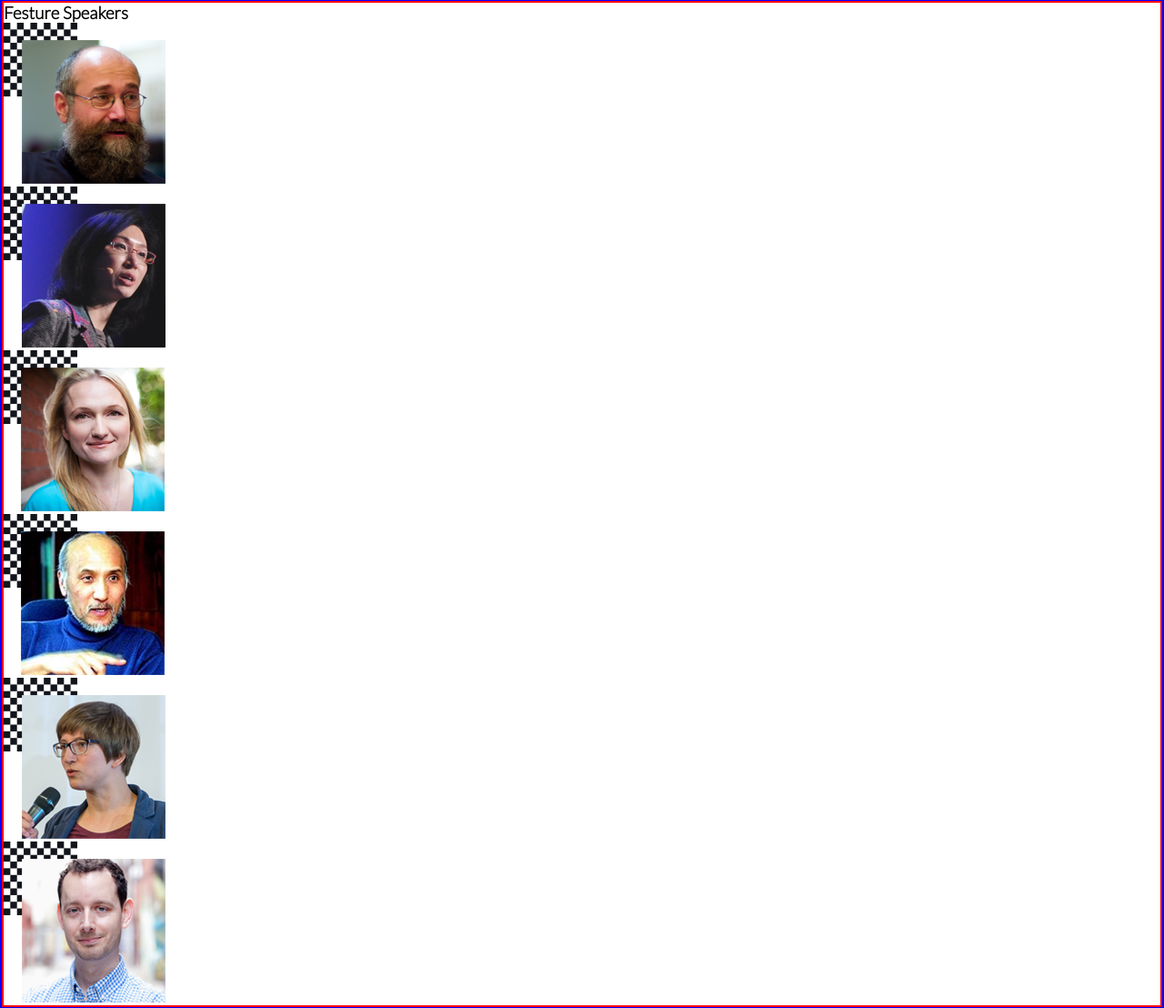
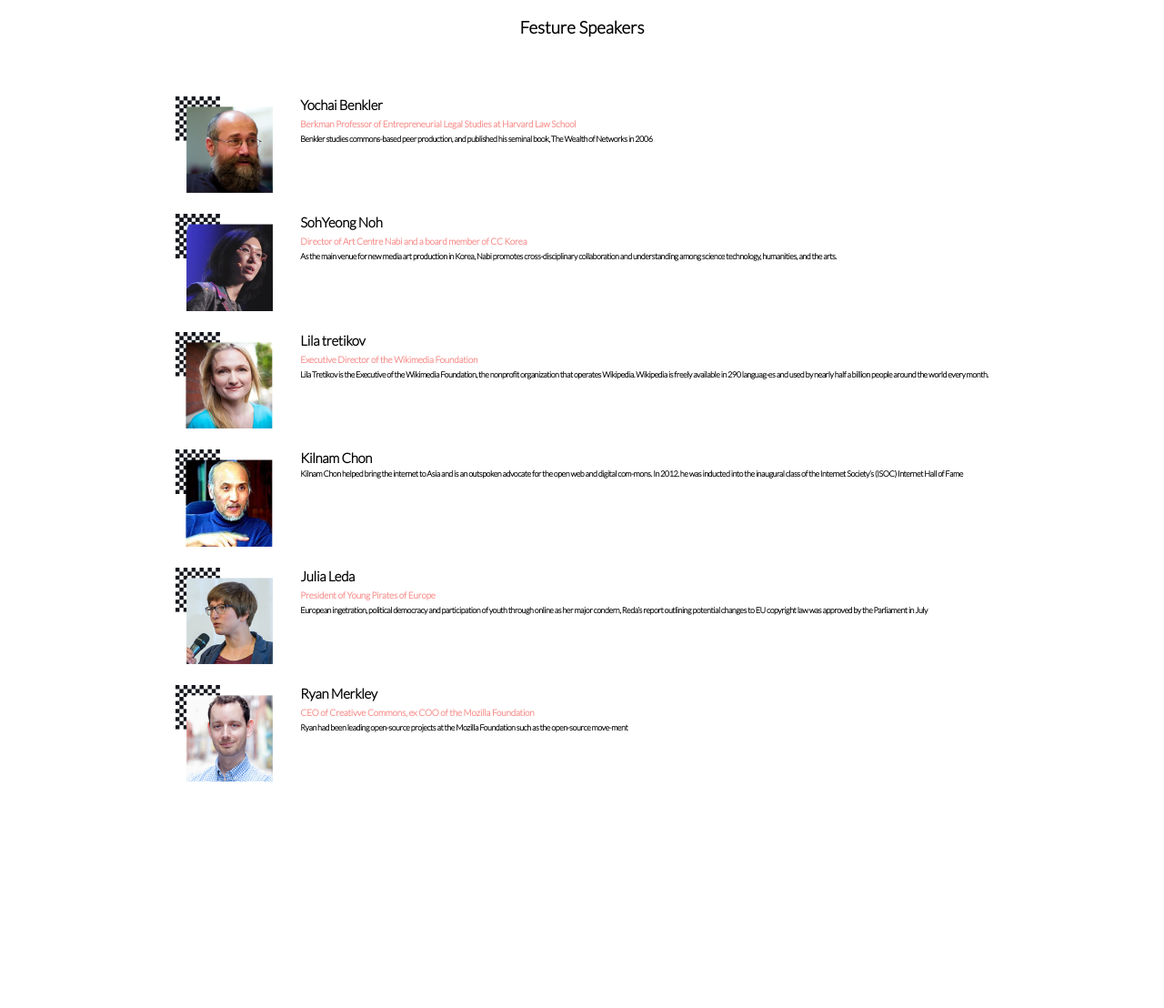
Before and after one commit to enocol/capstone-project, a plain HTML site: page index.html in a window 1280 px wide. Shown: the part 1026-2134 px from the top of the page at 91% size. After the commit the page ends 1923 px from the top, so only its background shows below. Drawn offline with Linux system fonts and the light colour scheme.

Commit message:
Edit speakers.js and styles.css

```diff
--- a/html.js
+++ b/html.js
@@ -75,5 +75,3 @@ item3.append(spdiv3, sp3);
 item4.append(spdiv4, sp4);
 item5.append(spdiv5, sp5);
 item6.append(spdiv6, sp6);
-
-const speaker1 = document.querySelector(".speaker1");
--- a/speakers.js
+++ b/speakers.js
@@ -43,57 +43,75 @@ const obj = {
 const h41 = document.createElement("h4");
 const span1 = document.createElement("span");
 const p1 = document.createElement("p");
+h41.className = "h41 name";
+span1.className = "span1 title ";
+p1.className = "p1 role";
 
 const h42 = document.createElement("h4");
 const span2 = document.createElement("span");
 const p2 = document.createElement("p");
+h42.className = "h42 name";
+span2.className = "span2 title ";
+p2.className = "p2 role";
 
 const h43 = document.createElement("h4");
 const span3 = document.createElement("span");
 const p3 = document.createElement("p");
+h43.className = "h43 name";
+span3.className = "span3 title ";
+p3.className = "p3 role";
 
 const h44 = document.createElement("h4");
 const span4 = document.createElement("span");
 const p4 = document.createElement("p");
+h44.className = "h44 name";
+span4.className = "span4 title ";
+p4.className = "p4 role";
 
 const h45 = document.createElement("h4");
 const span5 = document.createElement("span");
 const p5 = document.createElement("p");
+h45.className = "h45 name";
+span5.className = "span5 title ";
+p5.className = "p5 role";
 
 const h46 = document.createElement("h4");
 const span6 = document.createElement("span");
 const p6 = document.createElement("p");
+h46.className = "h46 name";
+span6.className = "span6 title ";
+p6.className = "p6 role";
 
 const heading = document.querySelector(".h3");
 heading.innerText = obj.heading;
 
 const img1 = document.querySelector(".image1");
-img1.innerHTML = `<img src="" alt="" class="picture1">`;
+img1.innerHTML = `<img src="" alt="" class="picture1 picture">`;
 const picture1 = document.querySelector(".picture1");
 picture1.src = obj.speakers[0].img;
 
 const img2 = document.querySelector(".image2");
-img2.innerHTML = `<img src="" alt="" class="picture2">`;
+img2.innerHTML = `<img src="" alt="" class="picture2 picture">`;
 const picture2 = document.querySelector(".picture2");
 picture2.src = obj.speakers[1].img;
 
 const img3 = document.querySelector(".image3");
-img3.innerHTML = `<img src="" alt="" class="picture3">`;
+img3.innerHTML = `<img src="" alt="" class="picture3 picture">`;
 const picture3 = document.querySelector(".picture3");
 picture3.src = obj.speakers[2].img;
 
 const img4 = document.querySelector(".image4");
-img4.innerHTML = `<img src="" alt="" class="picture4">`;
+img4.innerHTML = `<img src="" alt="" class="picture4 picture">`;
 const picture4 = document.querySelector(".picture4");
 picture4.src = obj.speakers[3].img;
 
 const img5 = document.querySelector(".image5");
-img5.innerHTML = `<img src="" alt="" class="picture5">`;
+img5.innerHTML = `<img src="" alt="" class="picture5 picture">`;
 const picture5 = document.querySelector(".picture5");
 picture5.src = obj.speakers[4].img;
 
 const img6 = document.querySelector(".image6");
-img6.innerHTML = `<img src="" alt="" class="picture6">`;
+img6.innerHTML = `<img src="" alt="" class="picture6 picture">`;
 const picture6 = document.querySelector(".picture6");
 console.log("picture6", picture6);
 picture6.src = obj.speakers[5].img;
@@ -106,7 +124,49 @@ const content5 = document.querySelector(".content5");
 const content6 = document.querySelector(".content6");
 content1.append(h41, span1, p1);
 content2.append(h42, span2, p2);
-content3.append(h43, span3, p2);
+content3.append(h43, span3, p3);
 content4.append(h44, span4, p4);
 content5.append(h45, span5, p5);
 content6.append(h46, span6, p6);
+
+const name1 = document.querySelector(".h41");
+const name2 = document.querySelector(".h42");
+const name3 = document.querySelector(".h43");
+const name4 = document.querySelector(".h44");
+const name5 = document.querySelector(".h45");
+const name6 = document.querySelector(".h46");
+
+name1.innerText = obj.speakers[0].name;
+name2.innerText = obj.speakers[1].name;
+name3.innerText = obj.speakers[2].name;
+name4.innerText = obj.speakers[3].name;
+name5.innerText = obj.speakers[4].name;
+name6.innerText = obj.speakers[5].name;
+
+const title1 = document.querySelector(".span1");
+const title2 = document.querySelector(".span2");
+const title3 = document.querySelector(".span3");
+const title4 = document.querySelector(".span4");
+const title5 = document.querySelector(".span5");
+const title6 = document.querySelector(".span6");
+
+title1.innerText = obj.speakers[0].title;
+title2.innerText = obj.speakers[1].title;
+title3.innerText = obj.speakers[2].title;
+title4.innerText = obj.speakers[3].title;
+title5.innerText = obj.speakers[4].title;
+title6.innerText = obj.speakers[5].title;
+
+const role1 = document.querySelector(".p1");
+const role2 = document.querySelector(".p2");
+const role3 = document.querySelector(".p3");
+const role4 = document.querySelector(".p4");
+const role5 = document.querySelector(".p5");
+const role6 = document.querySelector(".p6");
+
+role1.innerText = obj.speakers[0].role;
+role2.innerText = obj.speakers[1].role;
+role3.innerText = obj.speakers[2].role;
+role4.innerText = obj.speakers[3].role;
+role5.innerText = obj.speakers[4].role;
+role6.innerText = obj.speakers[5].role;
--- a/styles.css
+++ b/styles.css
@@ -27,17 +27,19 @@
 
 .mobile-menu {
   visibility: hidden;
-  position: absolute;
+  position: fixed;
   width: 100%;
+  height: 100%;
   display: flex;
   flex-direction: column;
   gap: 30px;
   align-items: center;
   top: 0;
   left: 0;
-  backdrop-filter: blur(10px);
+  backdrop-filter: blur(20px);
   padding-top: 30px;
   transition: all 0.2s ease-in;
+  background-color: #868686;
 }
 
 .mobile-menu a {
@@ -205,13 +207,63 @@
 }
 
 .section3 {
-  border: 2px solid blue;
   margin-top: 50px;
+  padding: 10px;
+  display: flex;
+  justify-content: center;
+  flex-direction: column;
+  align-items: center;
 }
 
 .section3container {
-  border: 2px solid red;
   width: 100%;
+  padding: 10px;
+  display: flex;
+  flex-direction: column;
+  gap: 50px;
+  align-items: center;
+}
+
+.name {
+  color: #000;
+  font-family: "Lato", sans-serif;
+  font-size: 15px;
+  font-style: normal;
+  font-weight: 700;
+  line-height: normal;
+  letter-spacing: -0.3px;
+}
+
+.title {
+  color: #f78c89;
+  font-family: "Lato" sans-serif;
+  font-size: 10px;
+  font-style: normal;
+  font-weight: 700;
+  line-height: 14.943px;
+  letter-spacing: -0.2px;
+}
+
+.role {
+  color: #000;
+  font-family: "Lato", sans-serif;
+  font-size: 9px;
+  font-style: normal;
+  font-weight: 700;
+  line-height: 17.078px;
+  letter-spacing: -0.45px;
+}
+
+.speaker {
+  display: flex;
+  gap: 30px;
+  margin: 10px;
+  padding: 5px;
+}
+
+.picture {
+  width: 107px;
+  height: 106.399px;
 }
 
 @media screen and (min-width: 768px) {
```
